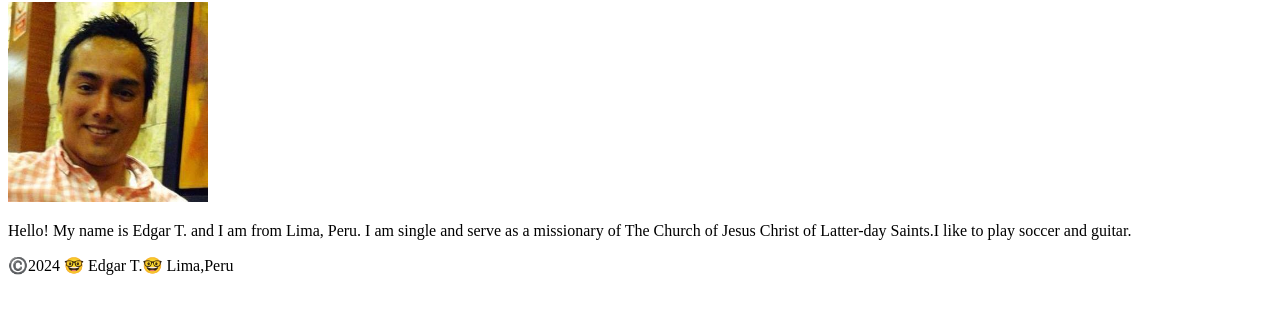
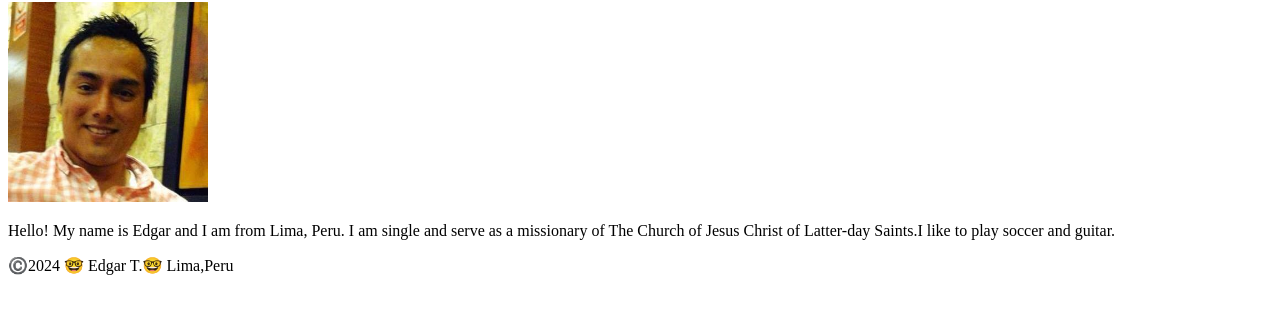
Before and after one commit to Edgar3141/wdd130, a plain HTML site: page index.html in a window 1280 px wide. Shown: the part 104-418 px from the top of the page. Drawn offline with Linux system fonts and the light colour scheme.

Commit message:
new profileeee

```diff
--- a/index.html
+++ b/index.html
@@ -18,7 +18,7 @@
         <main>
             <h1>Edgar T.| WDD130</h1>
             <img src="images/profile.jpg" alt="Hello, my name is Edgard T." width="200">
-            <p>Hello! My name is Edgar T. and I am from Lima, Peru. I am single and serve as a missionary of The Church of Jesus Christ of Latter-day Saints.I like to play soccer and guitar.</p>
+            <p>Hello! My name is Edgar and I am from Lima, Peru. I am single and serve as a missionary of The Church of Jesus Christ of Latter-day Saints.I like to play soccer and guitar.</p>
 
         </main>
         <footer>
```
